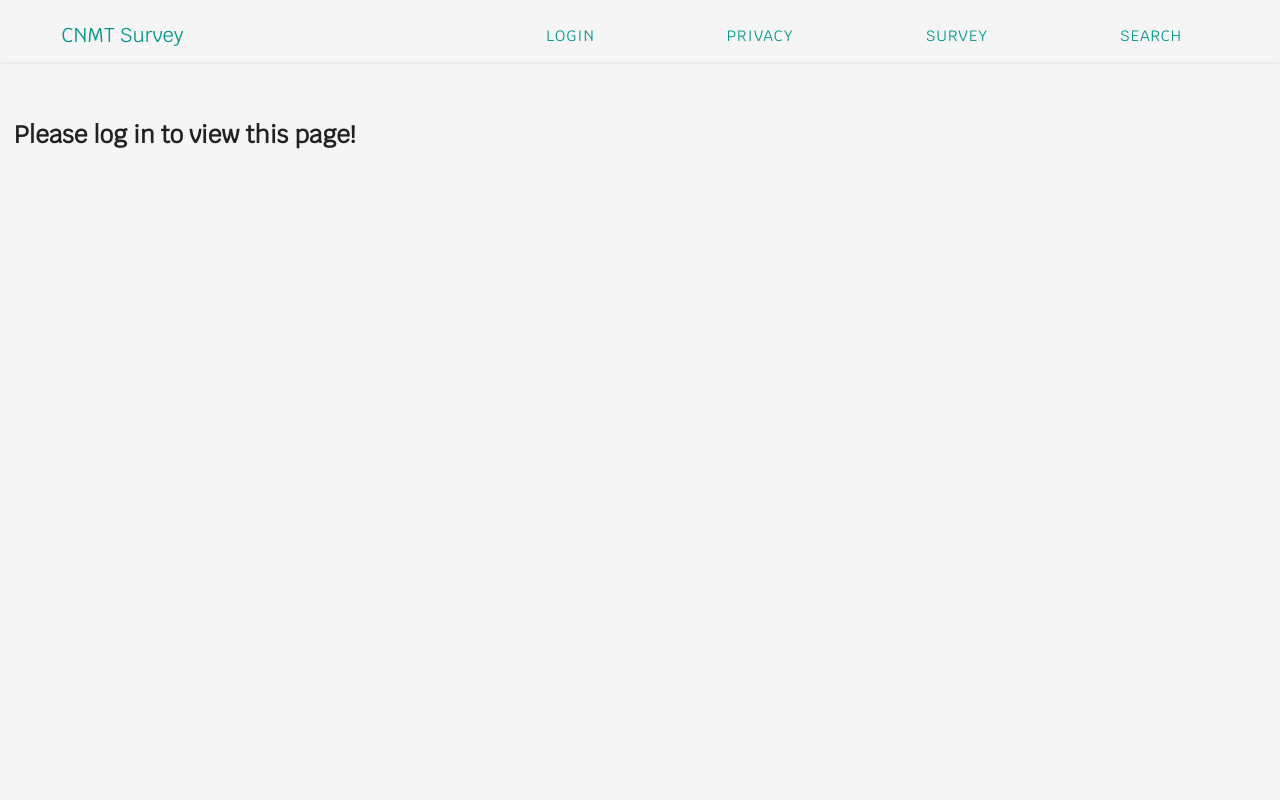
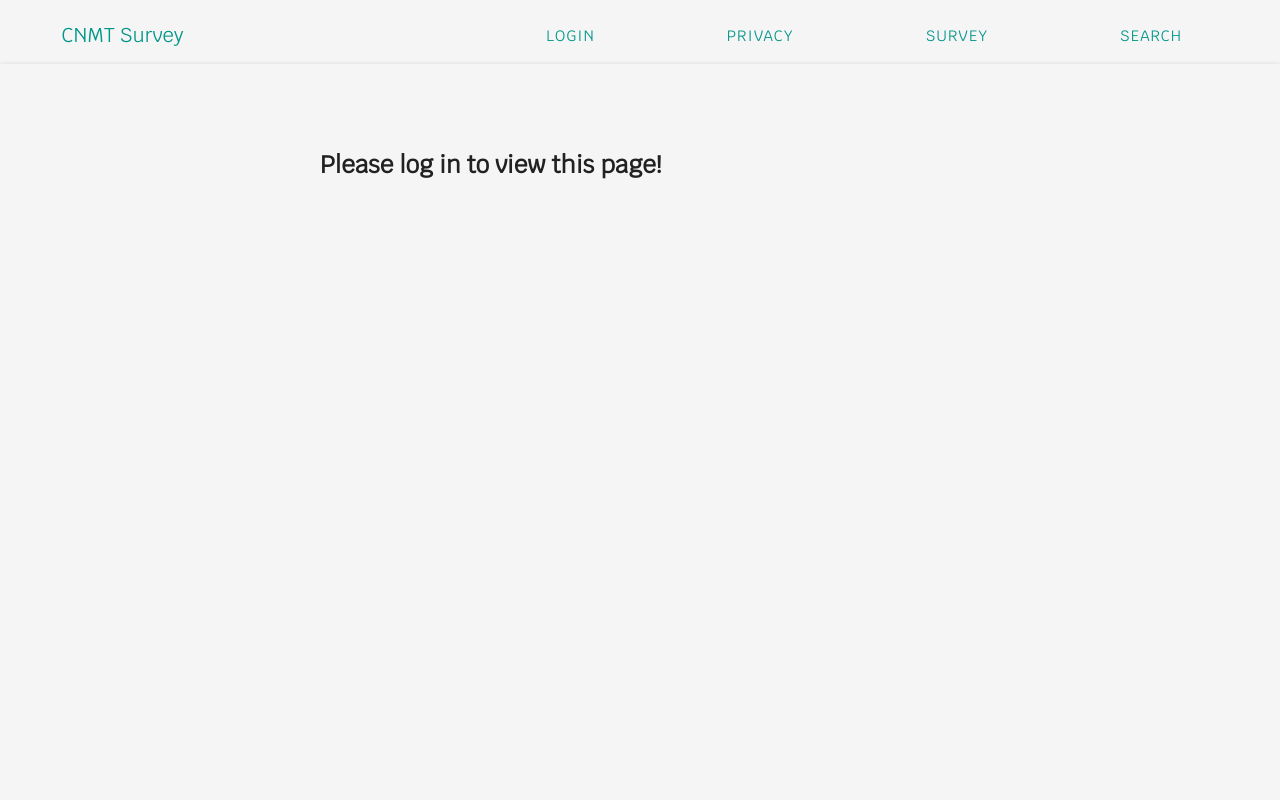
Before and after one commit to nblon447/cis310, a PHP site: page /SurveyData.php in a window 1280 px wide. Run offline with PHP 8.4, Linux system fonts and the light colour scheme.

Commit message:
cotto700_5-2_8

```diff
--- a/assets/styles/styles.css
+++ b/assets/styles/styles.css
@@ -287,6 +287,9 @@
 	.table tbody + tbody {
 	  border-top: 2px solid #009688
 	}
+	.accessDenied {
+		margin: 50px 25% 100px 25%;
+	}
 
 /* END SEARCH AND SEARCH RESULTS */
 
```
